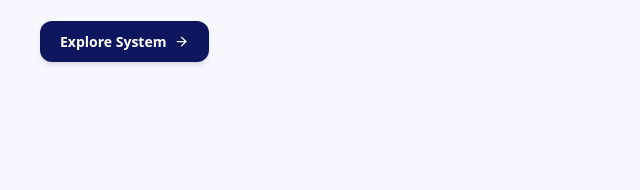
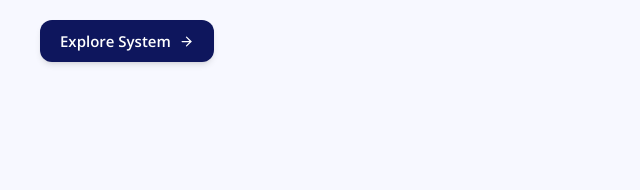
Before and after one commit to niharikasuri-bit/Design-System, a website: page index.html in a window 1280 px wide. Shown: the part 488-678 px from the top of the page, 0-640 px from the left. Drawn offline with nearby package versions, Linux system fonts and the light colour scheme.

Commit message:
Align hero CTA font to text hierarchy: Open Sans 15px
Co-Authored-By: Claude Sonnet 4.6 <noreply@anthropic.com>

```diff
--- a/index.html
+++ b/index.html
@@ -219,7 +219,7 @@
         <!-- CTA -->
         <div class="fade-up fade-up-d3">
           <a href="#explore"
-             class="inline-flex items-center gap-2 px-5 py-2.5 rounded-xl bg-[#0E165D] text-white text-[14px] font-semibold hover:bg-[#15186F] transition-colors shadow-md">
+             class="inline-flex items-center gap-2 px-5 py-2.5 rounded-xl bg-[#0E165D] text-white text-[15px] font-semibold hover:bg-[#15186F] transition-colors shadow-md" style="font-family: 'Open Sans', sans-serif;">
             Explore System
             <svg aria-hidden="true" xmlns="http://www.w3.org/2000/svg" viewBox="0 0 24 24" fill="none" stroke="currentColor" stroke-width="2" stroke-linecap="round" stroke-linejoin="round" width="15" height="15"><path d="M5 12h14"/><path d="m12 5 7 7-7 7"/></svg>
           </a>
```
